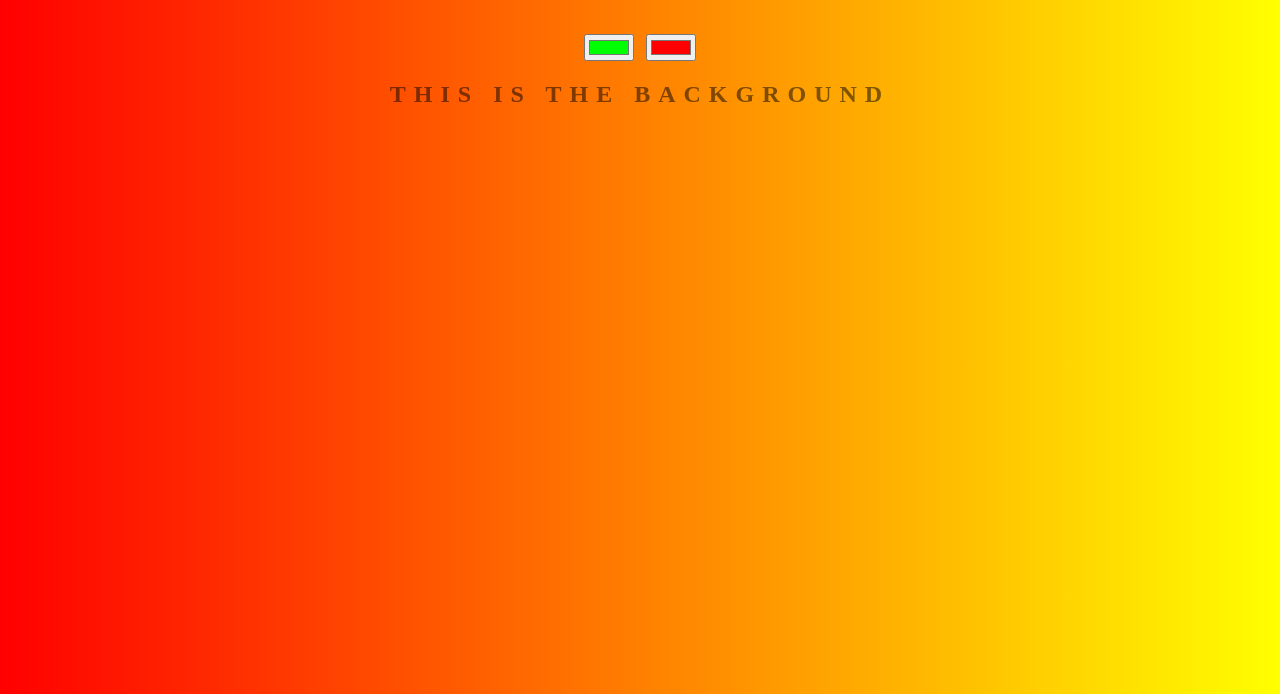
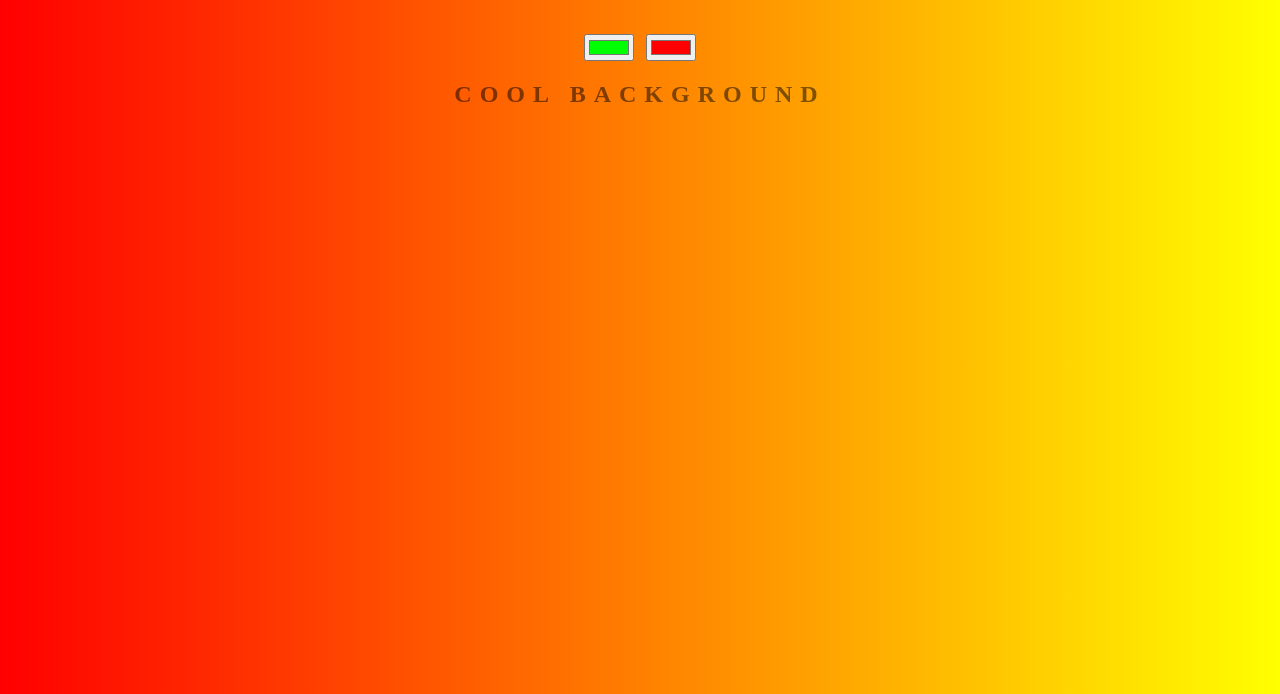
Before and after one commit to josezch07/Background-Generator, a plain HTML site: page index.html in a window 1280 px wide. Shown: the part 106-800 px from the top of the page. Drawn offline with Linux system fonts and the light colour scheme.

Commit message:
reverting back to old title

```diff
--- a/index.html
+++ b/index.html
@@ -8,7 +8,7 @@
 	<h1>Cool Generator</h1>
 	<input class="color1"  type="color" name="color1" value="#00ff00">
 	<input class="color2" type="color" name="color2" value="#ff0000">
-	<h2>This is the Background</h2>
+	<h2>COOL Background</h2>
 	<h3></h3>
 
 
```
